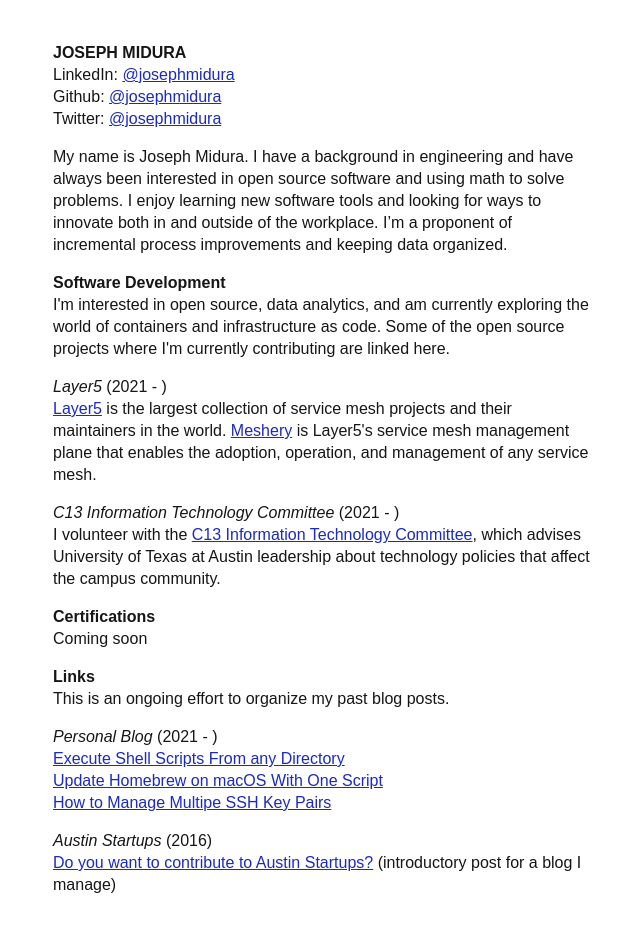
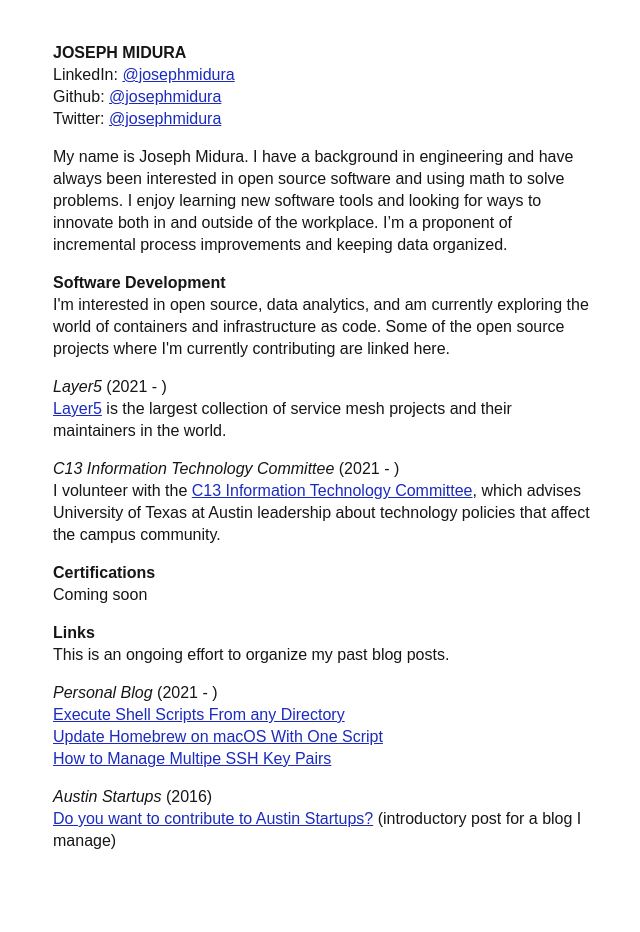
Before and after one commit to josephmidura/josephmidura.com, a plain HTML site: page index.html in a window 1280 px wide. Shown: the whole page, without its empty margins (317-957 px from the left). After the commit the page ends 894 px from the top, so only its background shows below. Drawn offline with Linux system fonts and the light colour scheme.

Commit message:
Remove unnecessary meshery link
Signed-off-by: Joseph Midura <josephmidura632@gmail.com>

```diff
--- a/index.html
+++ b/index.html
@@ -59,8 +59,7 @@
     </h3>
     <ul>
         <li>
-            <a href='https://layer5.io/community/members/joseph-midura'>Layer5</a> is the largest collection of service mesh projects and their maintainers in the world. <a href='https://github.com/josephmidura/meshery'>Meshery</a> is Layer5's service mesh management plane that enables
-            the adoption, operation, and management of any service mesh.
+            <a href='https://layer5.io/community/members/joseph-midura'>Layer5</a> is the largest collection of service mesh projects and their maintainers in the world.
         </li>
     </ul>
 
```
